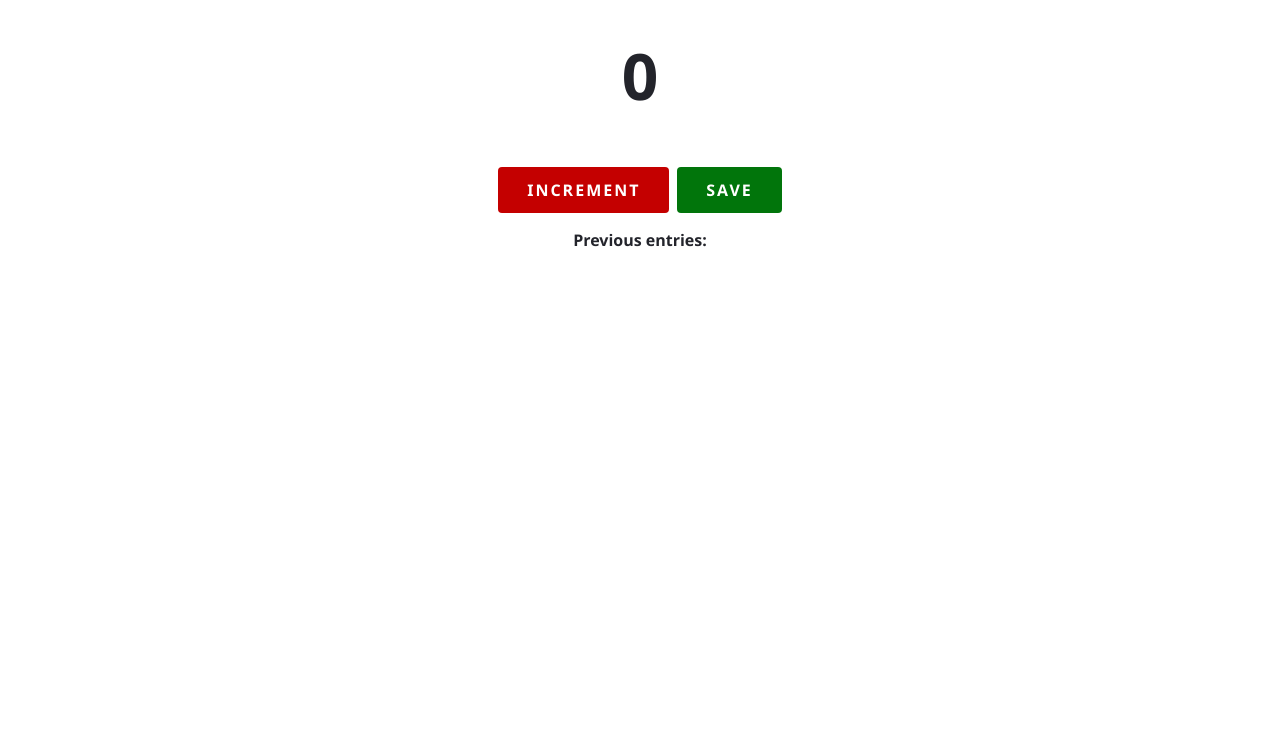
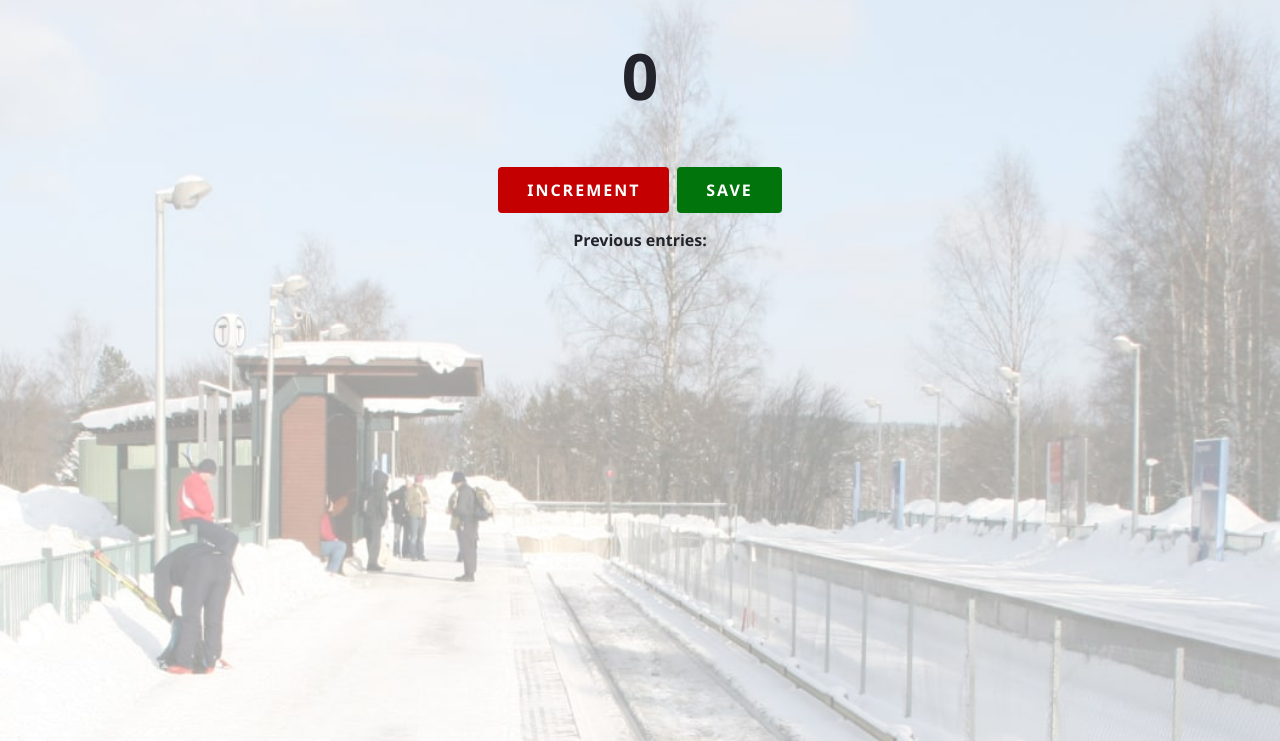
Before and after one commit to ZaidMarrie/passenger_counter-app, a plain HTML site: page index.html in a window 1280 px wide. Shown: the part 80-821 px from the top of the page. Drawn offline with Linux system fonts and the light colour scheme.

Commit message:
fix body background image property
I corrected the background image property to point to my image

```diff
--- a/index.css
+++ b/index.css
@@ -13,7 +13,7 @@ body {
 	min-height: 100vh;
 	text-align: center;
 	color: var(--primary-dark);
-	background-image: url(images/station.jpg);
+	background-image: url(station.jpg);
 	background-repeat: no-repeat;
 	background-size: cover;
 	font-family: 'Segoe UI', Tahoma, Verdana, sans-serif;
```
